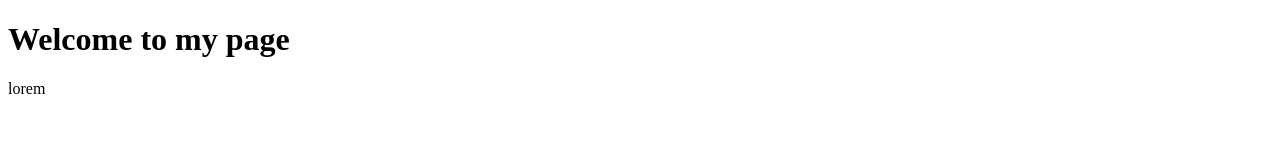
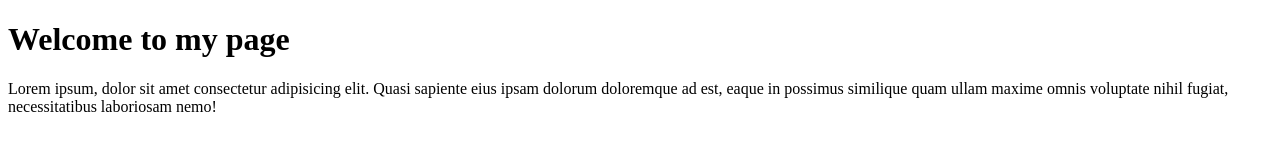
Before and after one commit to BlackC4TG/BlackC4TG.github.io, a plain HTML site: page Tutorial/index.html in a window 1280 px wide. Drawn offline with Linux system fonts and the light colour scheme.

Commit message:
09/08/2025 - 9:09AM - wew

```diff
--- a/Tutorial/index.html
+++ b/Tutorial/index.html
@@ -10,7 +10,7 @@
         <h1>Welcome to my page</h1>
     </div>
     <div>
-        <p>lorem</p>
+        <p>Lorem ipsum, dolor sit amet consectetur adipisicing elit. Quasi sapiente eius ipsam dolorum doloremque ad est, eaque in possimus similique quam ullam maxime omnis voluptate nihil fugiat, necessitatibus laboriosam nemo!</p>
     </div>
 </body>
 </html>
```
